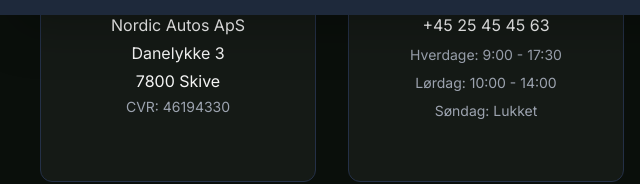
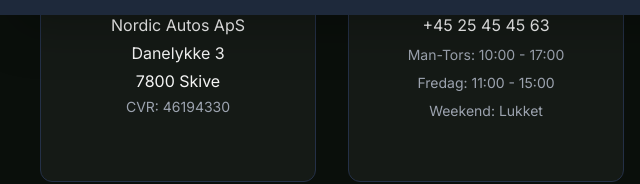
Before and after one commit to Jakobmaliki-netizen/nordicautos, a website: page kontakt.html in a window 1280 px wide. Shown: the part 785-969 px from the top of the page, 0-640 px from the left. Drawn offline with nearby package versions, Linux system fonts and the light colour scheme.

Commit message:
Fix: Update all opening hours on contact page

```diff
--- a/kontakt.html
+++ b/kontakt.html
@@ -76,9 +76,9 @@
                     <h3 class="text-slate-900 dark:text-white text-lg font-bold mb-4">Telefon</h3>
                     <div class="text-slate-600 dark:text-slate-400 space-y-2">
                         <p><a href="tel:+4525454563" class="hover:text-primary transition-colors">+45 25 45 45 63</a></p>
-                        <p class="text-sm">Hverdage: 9:00 - 17:30</p>
-                        <p class="text-sm">Lørdag: 10:00 - 14:00</p>
-                        <p class="text-sm">Søndag: Lukket</p>
+                        <p class="text-sm">Man-Tors: 10:00 - 17:00</p>
+                        <p class="text-sm">Fredag: 11:00 - 15:00</p>
+                        <p class="text-sm">Weekend: Lukket</p>
                     </div>
                 </div>
 
```
